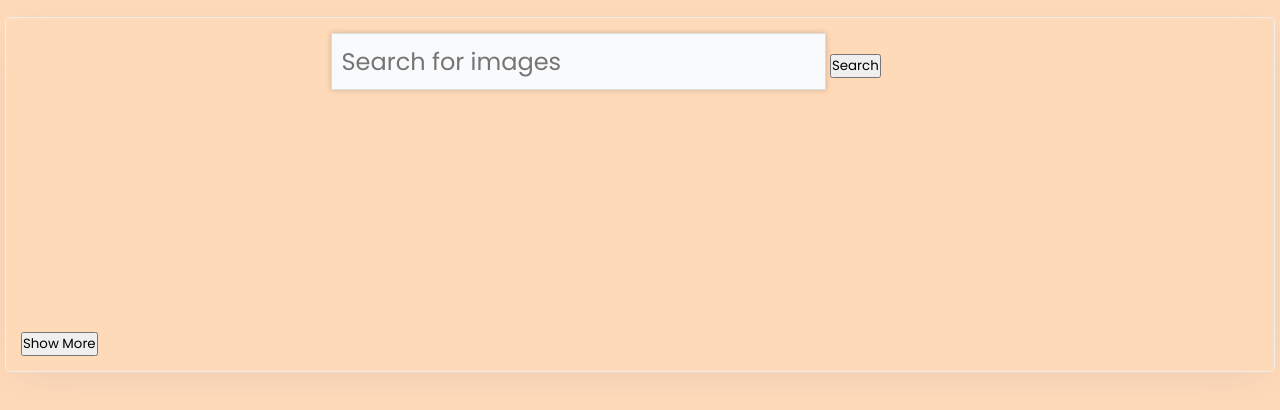
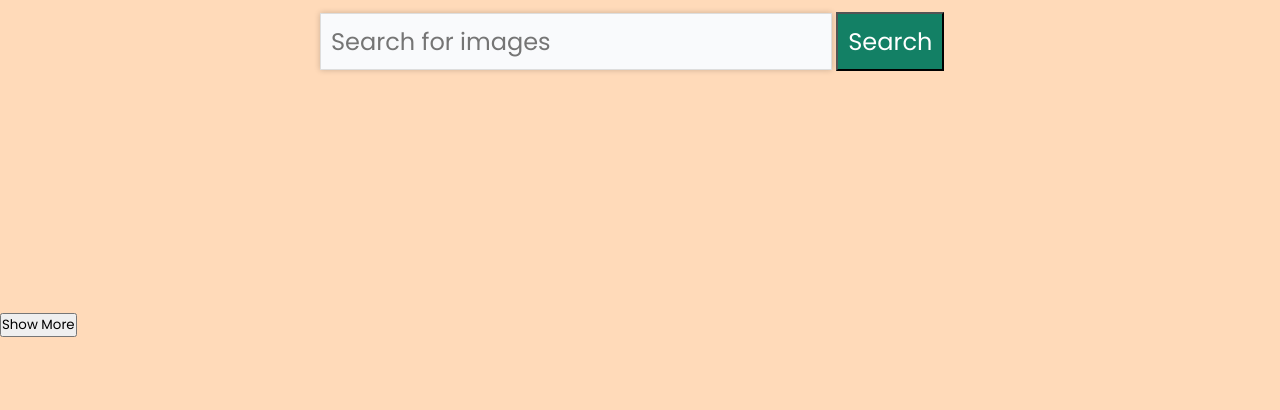
Before and after one commit to Vijayaias/Image-Search-App-using-API, a plain HTML site: page index.html in a window 1280 px wide. Shown: the part 66-476 px from the top of the page. Drawn offline with Linux system fonts and the light colour scheme; no server answers.

Commit message:
Update style.css

```diff
--- a/style.css
+++ b/style.css
@@ -53,7 +53,7 @@ input{
     margin-left: 25%;
 }
 
-search_button{
+.search_button{
     padding: 10px;
     background-color: #138065;
     color: #fff;
@@ -64,7 +64,7 @@ search_button{
 
 
 }
-.container{
+container{
     border-radius: 5px;
     padding: 15px;
 
```
